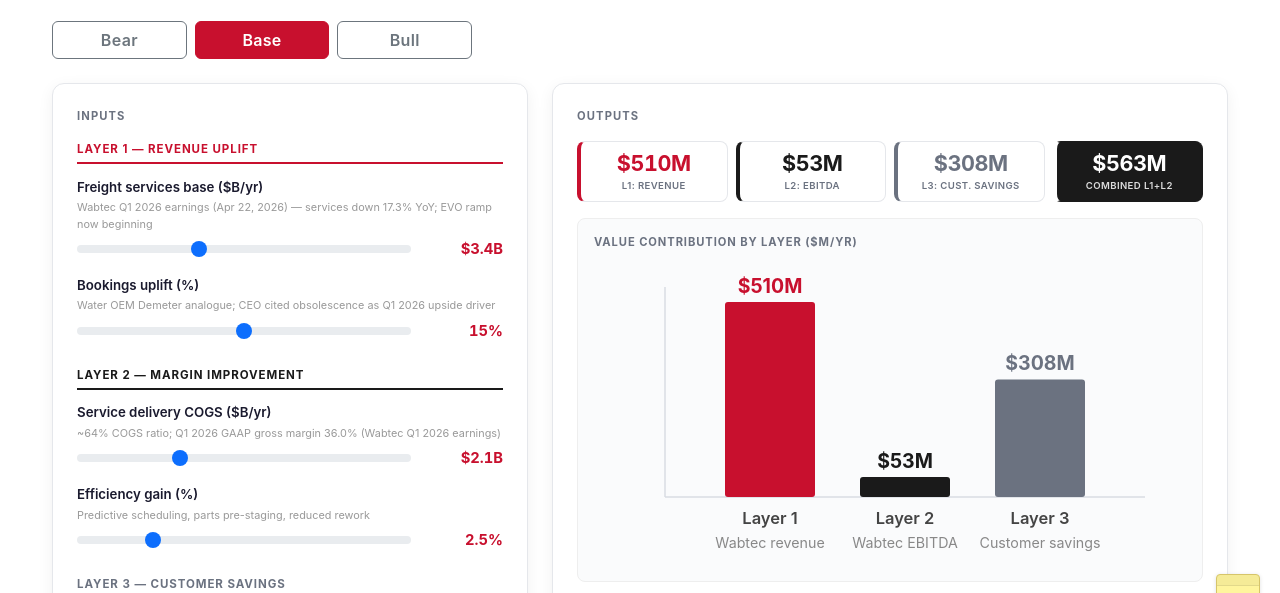
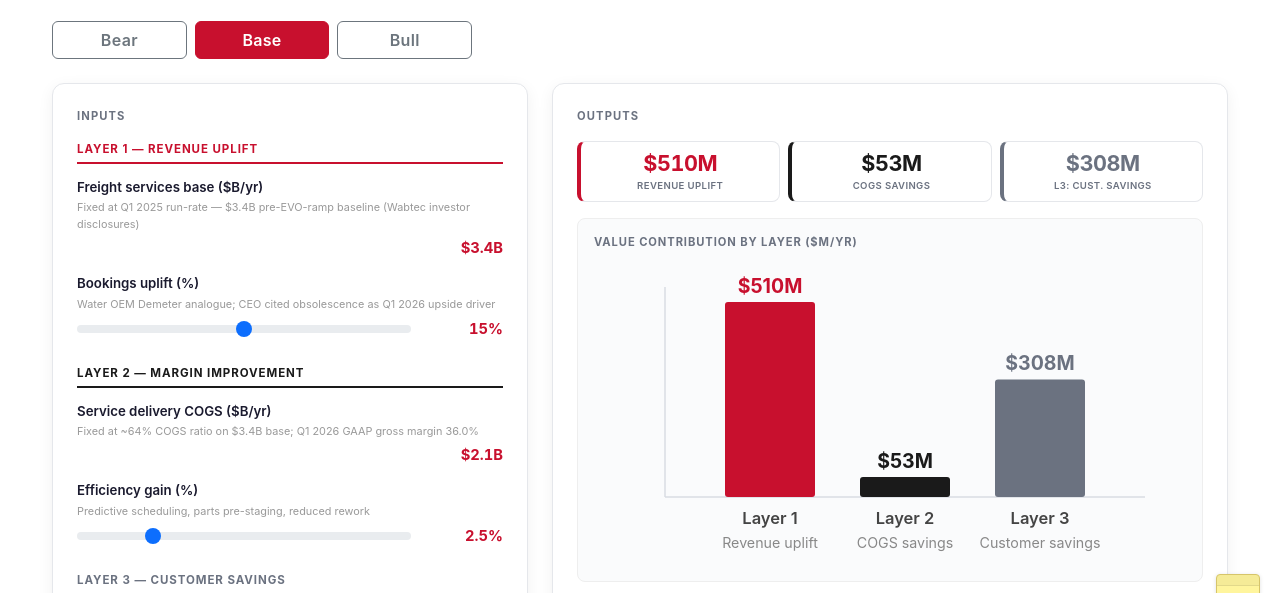
Before and after one commit to andrew-winter-1996/wabtec-value-model, a plain HTML site: page dashboard.html in a window 1280 px wide. Shown: the part 158-751 px from the top of the page. Drawn offline with nearby package versions, Linux system fonts and the light colour scheme.

Commit message:
Lock servBase/COGS at 3.4B/2.1B fixed; remove L1+L2 tile; rename revenue/COGS labels
Made-with: Cursor

```diff
--- a/dashboard.html
+++ b/dashboard.html
@@ -363,10 +363,9 @@
 
             <div class="input-row">
               <div class="input-label">Freight services base ($B/yr)</div>
-              <div class="source">Wabtec Q1 2026 earnings (Apr 22, 2026) — services down 17.3% YoY; EVO ramp now beginning</div>
-              <div class="input-line">
-                <input type="range" class="form-range" min="2.5" max="5.0" step="0.1" x-model.number="servBase">
-                <span class="val" x-text="'$' + servBase.toFixed(1) + 'B'"></span>
+              <div class="source">Fixed at Q1 2025 run-rate — $3.4B pre-EVO-ramp baseline (Wabtec investor disclosures)</div>
+              <div class="input-line" style="justify-content:flex-end;">
+                <span class="val">$3.4B</span>
               </div>
             </div>
 
@@ -385,10 +384,9 @@
 
             <div class="input-row">
               <div class="input-label">Service delivery COGS ($B/yr)</div>
-              <div class="source">~64% COGS ratio; Q1 2026 GAAP gross margin 36.0% (Wabtec Q1 2026 earnings)</div>
-              <div class="input-line">
-                <input type="range" class="form-range" min="1.5" max="3.5" step="0.1" x-model.number="servCOGS">
-                <span class="val" x-text="'$' + servCOGS.toFixed(1) + 'B'"></span>
+              <div class="source">Fixed at ~64% COGS ratio on $3.4B base; Q1 2026 GAAP gross margin 36.0%</div>
+              <div class="input-line" style="justify-content:flex-end;">
+                <span class="val">$2.1B</span>
               </div>
             </div>
 
@@ -440,28 +438,22 @@
           <p class="section-label mb-3">Outputs</p>
 
           <div class="row g-2 mb-3">
-            <div class="col-6 col-sm-3">
+            <div class="col-4">
               <div class="kpi-tile kpi-tile-sm l1">
                 <div class="kpi" x-text="fmt(l1())">$0M</div>
-                <div class="kpi-sub">L1: Revenue</div>
+                <div class="kpi-sub">Revenue uplift</div>
               </div>
             </div>
-            <div class="col-6 col-sm-3">
+            <div class="col-4">
               <div class="kpi-tile kpi-tile-sm l2">
                 <div class="kpi" x-text="fmt(l2())">$0M</div>
-                <div class="kpi-sub">L2: EBITDA</div>
+                <div class="kpi-sub">COGS savings</div>
               </div>
             </div>
-            <div class="col-6 col-sm-3">
+            <div class="col-4">
               <div class="kpi-tile kpi-tile-sm l3">
                 <div class="kpi" x-text="fmt(l3())">$0M</div>
                 <div class="kpi-sub">L3: Cust. savings</div>
-              </div>
-            </div>
-            <div class="col-6 col-sm-3">
-              <div class="kpi-tile kpi-tile-sm total-small">
-                <div class="kpi" x-text="fmt(l1() + l2())">$0M</div>
-                <div class="kpi-sub">Combined L1+L2</div>
               </div>
             </div>
           </div>
@@ -475,12 +467,12 @@
               <rect x="70"  :y="160 - barH(l1())" width="60" :height="barH(l1())" fill="#C8102E" rx="2"/>
               <text x="100" :y="160 - barH(l1()) - 6" text-anchor="middle" font-size="13" font-weight="700" fill="#C8102E" x-text="fmt(l1())"></text>
               <text x="100" y="178" text-anchor="middle" font-size="11" font-weight="600" fill="#444">Layer 1</text>
-              <text x="100" y="194" text-anchor="middle" font-size="9.5" fill="#888">Wabtec revenue</text>
+              <text x="100" y="194" text-anchor="middle" font-size="9.5" fill="#888">Revenue uplift</text>
 
               <rect x="160" :y="160 - barH(l2())" width="60" :height="barH(l2())" fill="#1a1a1a" rx="2"/>
               <text x="190" :y="160 - barH(l2()) - 6" text-anchor="middle" font-size="13" font-weight="700" fill="#1a1a1a" x-text="fmt(l2())"></text>
               <text x="190" y="178" text-anchor="middle" font-size="11" font-weight="600" fill="#444">Layer 2</text>
-              <text x="190" y="194" text-anchor="middle" font-size="9.5" fill="#888">Wabtec EBITDA</text>
+              <text x="190" y="194" text-anchor="middle" font-size="9.5" fill="#888">COGS savings</text>
 
               <rect x="250" :y="160 - barH(l3())" width="60" :height="barH(l3())" fill="#6b7280" rx="2"/>
               <text x="280" :y="160 - barH(l3()) - 6" text-anchor="middle" font-size="13" font-weight="700" fill="#6b7280" x-text="fmt(l3())"></text>
@@ -608,8 +600,8 @@
 
       <div class="card-panel mb-4">
         <p class="section-label mb-3">Calculation Logic</p>
-        <div class="calc-row"><strong>Layer 1 (Wabtec revenue)</strong> = Freight services base &times; Bookings uplift %</div>
-        <div class="calc-row"><strong>Layer 2 (Wabtec EBITDA)</strong> = Service delivery COGS &times; Efficiency gain %</div>
+        <div class="calc-row"><strong>Layer 1 (Revenue uplift)</strong> = Freight services base ($3.4B fixed) &times; Bookings uplift %</div>
+        <div class="calc-row"><strong>Layer 2 (COGS savings)</strong> = Service delivery COGS ($2.1B fixed) &times; Efficiency gain %</div>
         <div class="calc-row"><strong>Layer 3 (Customer savings)</strong> = Fleet size &times; Annual maintenance per unit &times; Reduction %</div>
         <div class="calc-row combined"><strong>Combined Wabtec value</strong> = Layer 1 + Layer 2 (Layer 3 is NOT additive)</div>
         <p class="footnote mt-3 mb-2">
@@ -686,9 +678,9 @@
   <script>
     function app() {
       var scenarios = {
-        bear: { servBase: 2.9, uplift: 6,  servCOGS: 1.9, effGain: 1.5, fleet: 24600, maintUnit: 125, maintRed: 6  },
+        bear: { servBase: 3.4, uplift: 6,  servCOGS: 2.1, effGain: 1.5, fleet: 24600, maintUnit: 125, maintRed: 6  },
         base: { servBase: 3.4, uplift: 15, servCOGS: 2.1, effGain: 2.5, fleet: 24600, maintUnit: 125, maintRed: 10 },
-        bull: { servBase: 3.4, uplift: 22, servCOGS: 2.2, effGain: 4.5, fleet: 24600, maintUnit: 125, maintRed: 14 }
+        bull: { servBase: 3.4, uplift: 22, servCOGS: 2.1, effGain: 4.5, fleet: 24600, maintUnit: 125, maintRed: 14 }
       };
       return {
         tab: 'dashboard',
```
